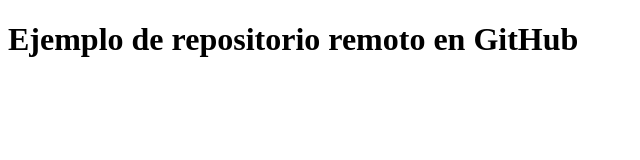
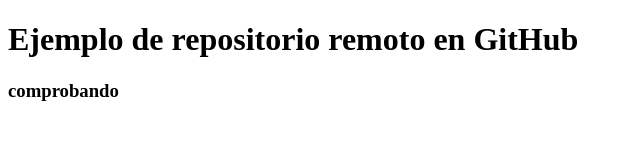
Before and after one commit to jdrt101/ejercicio3, a plain HTML site: page ejercicio 3.html in a window 1280 px wide. Shown: the whole page, without its empty margins (0-640 px from the left). Drawn offline with Linux system fonts and the light colour scheme.

Commit message:
#comprobando github

```diff
--- a/ejercicio 3.html
+++ b/ejercicio 3.html
@@ -8,5 +8,6 @@
 </head>
 <body>
     <h1>Ejemplo de repositorio remoto en GitHub</h1>
+    <h3>comprobando</h3>
 </body>
 </html>
```
